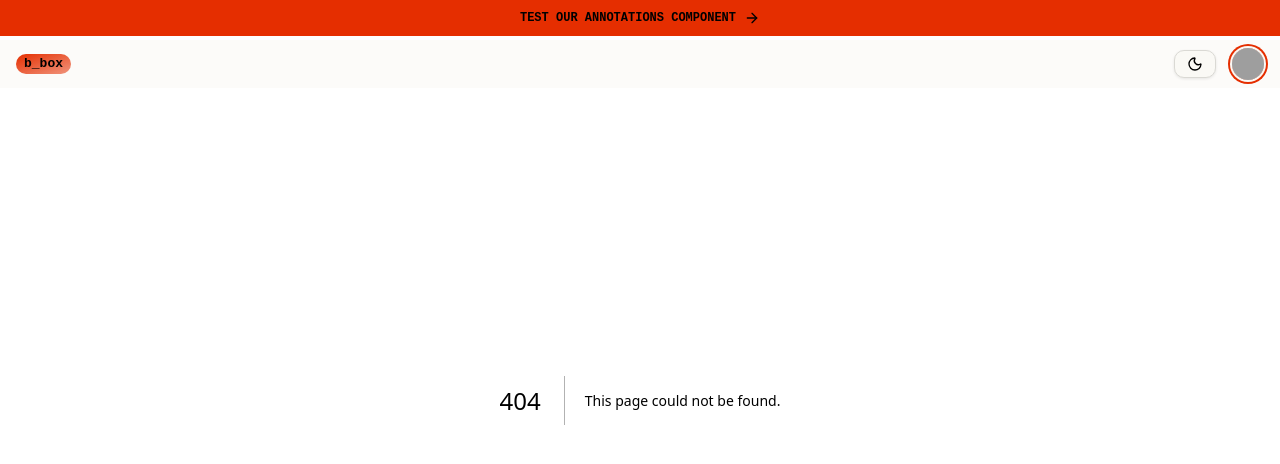
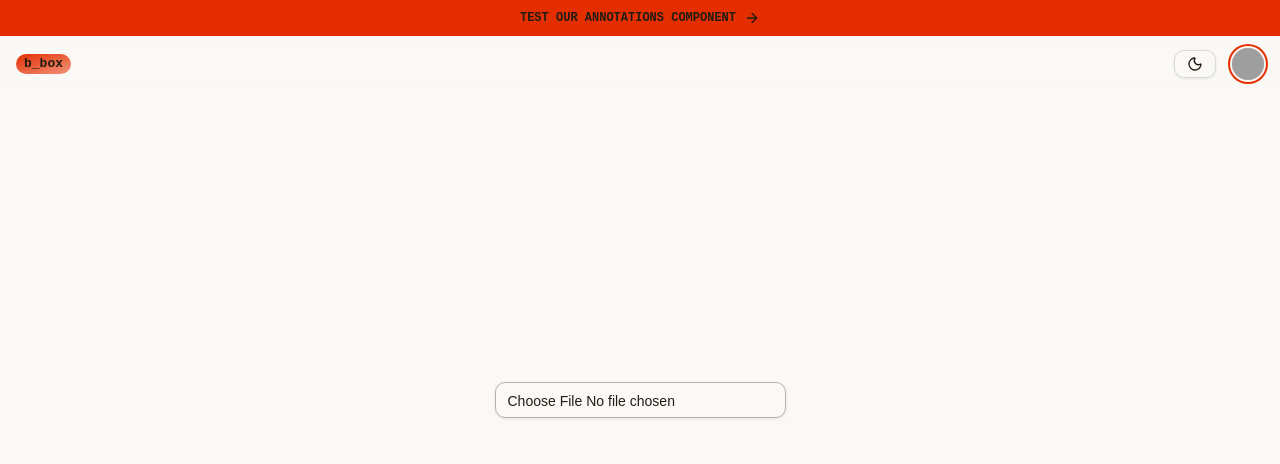
Before and after one commit to marhiru/bbox, a Next.js app: page /annotator-secondary in a window 1280 px wide. Before the commit this address had no page. Shown: the top 464 px of the page. Built offline with nearby package versions, Linux system fonts and the light colour scheme; grey boxes are pictures that could not be loaded.

Commit message:
feat: created a dedicated page to the annotator-secondary

```diff
--- /dev/null
+++ b/app/annotator-secondary/layout.tsx
@@ -0,0 +1,28 @@
+import type { Metadata } from "next";
+import Navigation from "@/components/navigation";
+import { ThemeProvider } from "@/components/theme-provider";
+
+export const metadata: Metadata = {
+  title: "b_box | Annotator Secondary",
+  description: "Generated by create next app",
+};
+
+export default function AnnotatorLayout({
+  children,
+}: Readonly<{
+  children: React.ReactNode;
+}>) {
+  return (
+    <div>
+      <ThemeProvider
+        attribute="class"
+        defaultTheme="system"
+        enableSystem
+        disableTransitionOnChange
+      >
+        {/* <Navigation announce={false} /> */}
+        {children}
+      </ThemeProvider>
+    </div>
+  );
+}
--- /dev/null
+++ b/app/annotator-secondary/page.tsx
@@ -0,0 +1,13 @@
+"use client";
+
+import Example from "@/components/example";
+
+export default function AnnotatorSecondaryPage() {
+  return (
+    <div className="font-inter bg-background grid grid-rows-[20px_1fr_20px] items-center justify-items-center min-h-screen p-8 pb-20 gap-16 sm:p-20">
+      <main className="flex flex-1 gap-8 row-start-2 items-center sm:items-start">
+        <Example />
+      </main>
+    </div>
+  );
+}
```
